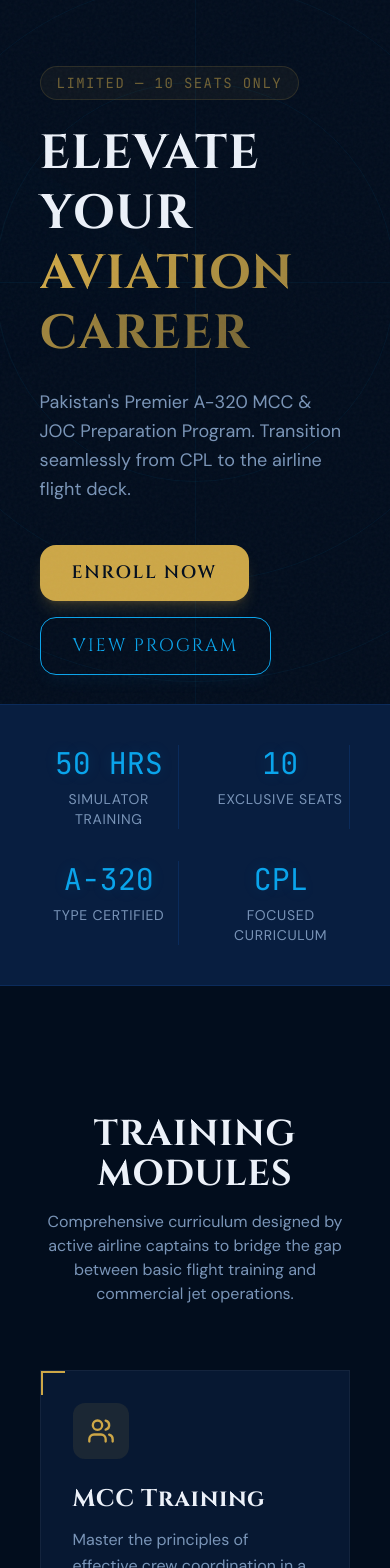
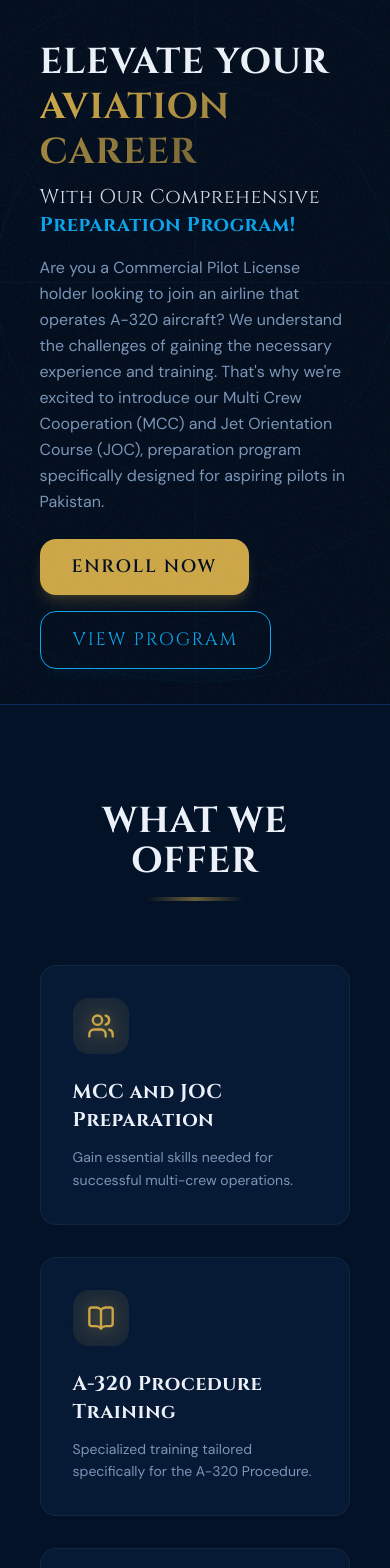
Before and after one commit to Captain-Saad/Zainco-Intl, a React (Vite) app in the folder frontend/artifacts/aerolearn/: page / in a window 390 px wide. Shown: the part 140-1708 px from the top of the page. Built offline with nearby package versions, Linux system fonts and the light colour scheme.

Commit message:
Refine frontend UI: updating UI copy, modal layouts, forms, and responsive components

```diff
--- a/frontend/artifacts/aerolearn/src/components/shared/CourseInfoModal.tsx
+++ b/frontend/artifacts/aerolearn/src/components/shared/CourseInfoModal.tsx
@@ -84,57 +84,21 @@ export default function CourseInfoModal({ course, onClose }: CourseInfoModalProp
                 backgroundImage: `linear-gradient(to bottom, rgba(7,20,40,0.3) 0%, rgba(7,20,40,0.95) 100%), ${
                   course.id === '1' ? `url(${import.meta.env.BASE_URL}images/mcc-pilots.jpg)` :
                   course.id === '2' ? `url(${import.meta.env.BASE_URL}images/joc-airplane.png)` :
+                  course.id === '3' ? `url(${import.meta.env.BASE_URL}images/cockpit-abstract.png)` :
                   course.id === '4' ? `url(${import.meta.env.BASE_URL}images/sim-cockpit.jpg)` :
                   'linear-gradient(135deg, #0A1F3D, #071428)'
                 }`
               }}
             >
               <div className="px-6 sm:px-8 pb-6">
-                <span className="text-[10px] tracking-[0.2em] uppercase font-mono px-2.5 py-1 rounded bg-[#C9A84C]/10 border-[0.5px] border-[#C9A84C]/30 text-[#C9A84C] mb-3 inline-block">
-                  {course.category} Certification
-                </span>
                 <h2 className="font-display font-medium text-2xl sm:text-3xl text-[#F0F4F8] leading-tight">
                   {course.title}
                 </h2>
-                <p className="text-[13px] text-[#8BA3C1] mt-1.5 flex items-center gap-1.5 font-sans">
-                  <span className="opacity-60">Instructor:</span>
-                  <span className="font-medium text-[#C8D8E8]">{course.instructor}</span>
-                </p>
-              </div>
-            </div>
-
-            {/* Stats Row */}
-            <div className="px-6 sm:px-8">
-              <div className="grid grid-cols-2 sm:flex sm:items-center sm:justify-between py-2 overflow-hidden">
-                <div className="flex flex-col items-center gap-0.5 px-4 py-4 sm:py-6 sm:flex-1 border-r sm:border-r border-white/5 last:border-0 max-sm:odd:border-b">
-                  <span className="font-mono text-[1.2rem] sm:text-[1.4rem] font-medium text-[#0EA5E9] leading-none">
-                    {course.lessons_list.length}
-                  </span>
-                  <span className="text-[10px] text-[#4A6380] uppercase tracking-[0.12em] text-center">Lessons</span>
-                </div>
-                <div className="flex flex-col items-center gap-0.5 px-4 py-4 sm:py-6 sm:flex-1 border-r sm:border-r border-white/5 last:border-0 max-sm:even:border-b">
-                  <span className="font-mono text-[1.2rem] sm:text-[1.4rem] font-medium text-[#0EA5E9] leading-none">
-                    {course.duration}
-                  </span>
-                  <span className="text-[10px] text-[#4A6380] uppercase tracking-[0.12em] text-center">Total Time</span>
-                </div>
-                <div className="flex flex-col items-center gap-0.5 px-4 py-4 sm:py-6 sm:flex-1 sm:border-r border-white/5 last:border-0 border-r max-sm:odd:border-none">
-                  <span className="font-mono text-[1.2rem] sm:text-[1.4rem] font-medium text-[#0EA5E9] leading-none">
-                    {course.students}
-                  </span>
-                  <span className="text-[10px] text-[#4A6380] uppercase tracking-[0.12em] text-center">Enrolled</span>
-                </div>
-                <div className="flex flex-col items-center gap-0.5 px-4 py-4 sm:py-6 sm:flex-1 last:border-0">
-                  <span className="font-mono text-[1.2rem] sm:text-[1.4rem] font-medium text-[#0EA5E9] leading-none">
-                    10 Seats
-                  </span>
-                  <span className="text-[10px] text-[#4A6380] uppercase tracking-[0.12em] text-center">Available</span>
-                </div>
               </div>
             </div>
 
             {/* Gold Divider */}
-            <div className="h-[0.5px] bg-[#C9A84C]/15 mx-6 sm:mx-8 mb-6" />
+            <div className="h-[0.5px] bg-[#C9A84C]/15 mx-6 sm:mx-8 mb-6 mt-4" />
 
             {/* Content Body */}
             <div className="px-6 sm:px-8 pb-10 space-y-8">
@@ -195,22 +159,6 @@ export default function CourseInfoModal({ course, onClose }: CourseInfoModalProp
                 </div>
               </section>
 
-              {/* Instructor Section */}
-              <section>
-                <div className="flex items-center gap-3 mb-4">
-                  <h3 className="text-[11px] tracking-[0.2em] uppercase text-[#C9A84C] whitespace-nowrap">Instructor</h3>
-                  <div className="flex-1 h-[0.5px] bg-[#C9A84C]/20" />
-                </div>
-                <div className="flex items-center gap-4 p-4 rounded-xl bg-white/[0.03] border-[0.5px] border-white/5">
-                  <div className="w-12 h-12 shrink-0 rounded-full bg-gradient-to-br from-[#0A1F3D] to-[#071428] border-[1.5px] border-[#C9A84C]/30 flex items-center justify-center shadow-lg">
-                    <span className="font-medium text-[#C9A84C] text-[15px]">{getInitials(course.instructor)}</span>
-                  </div>
-                  <div>
-                    <h4 className="text-[14px] font-medium text-[#F0F4F8]">{course.instructor}</h4>
-                    <p className="text-[12px] text-[#8BA3C1]">Lead Instructor · A-320 Type Rated</p>
-                  </div>
-                </div>
-              </section>
             </div>
           </div>
 
@@ -218,8 +166,7 @@ export default function CourseInfoModal({ course, onClose }: CourseInfoModalProp
           <div className="relative z-10 sticky bottom-0 bg-gradient-to-t from-[#071428] via-[#071428] to-transparent pt-8 px-6 sm:px-8 pb-6 sm:pb-8">
             <div className="flex flex-col sm:flex-row items-center justify-between gap-6">
               <div className="text-center sm:text-left">
-                <p className="text-[12px] text-[#4A6380] mb-0.5">Ready to begin your training?</p>
-                <p className="text-[11px] text-[#C9A84C] tracking-[0.1em] font-medium uppercase font-mono">Limited — 10 seats only</p>
+                <p className="text-[12px] text-[#4A6380]">Ready to begin your training?</p>
               </div>
               <div className="flex flex-col-reverse sm:flex-row items-center gap-3 w-full sm:w-auto">
                 <button
--- a/frontend/artifacts/aerolearn/src/data/mockData.ts
+++ b/frontend/artifacts/aerolearn/src/data/mockData.ts
@@ -89,7 +89,7 @@ export const courses: Course[] = [
   {
     id: '3',
     title: 'A-320 Procedures & Systems',
-    description: 'A comprehensive deep-dive into every Airbus A-320 aircraft system, limitation, and procedure. This module builds the technical knowledge base required to pass your type rating oral examination and operate confidently on line.',
+    description: 'A comprehensive deep-dive into every Airbus A-320 aircraft system, limitation, and procedure in videos. This module builds the technical knowledge base required to pass your type rating oral examination and operate confidently on line.',
     lessons: 15,
     duration: '45 hrs',
     progress: 0,
@@ -126,7 +126,7 @@ export const courses: Course[] = [
   {
     id: '4',
     title: 'Simulator Briefings & Debriefs',
-    description: '50 hours of structured simulator sessions in a full-motion Airbus A-320 FFS. Each session is preceded by a detailed briefing and followed by a structured debrief. Designed to build confidence, consistency, and airline-standard performance before your type rating.',
+    description: '50 hours of structured simulator sessions in FTD. Each session is preceded by a detailed briefing and followed by a structured debrief. Designed to build confidence, consistency, and airline-standard performance before your type rating.',
     lessons: 6,
     duration: '12 hrs',
     progress: 100,
@@ -147,8 +147,7 @@ export const courses: Course[] = [
       "Normal procedure flows — departure, cruise, approach, landing",
       "Instrument approaches — ILS, RNAV, and circling",
       "Engine failure and asymmetric handling at all flight phases",
-      "Post-session debrief with performance review and areas of focus",
-      "Full motion platform exposure — spatial awareness training"
+      "Post-session debrief with performance review and areas of focus"
     ]
   },
 ];
--- a/frontend/artifacts/aerolearn/src/pages/Enroll.tsx
+++ b/frontend/artifacts/aerolearn/src/pages/Enroll.tsx
@@ -77,7 +77,7 @@ const faqs = [
   },
   {
     q: "Is the training conducted online or in-person?",
-    a: "Zainco International is a blended learning platform. Theory, video lectures, and assessments are conducted online via this portal. Simulator sessions (where applicable) are conducted at Jinnah International Airport, Karachi.",
+    a: "Zainco International is a blended learning platform. Theory, video lectures, and assessments are conducted online via this portal. Simulator sessions (where applicable) are conducted at Allama Iqbal International Airport Lahore.",
   },
   {
     q: "How long does enrollment take?",
@@ -370,7 +370,7 @@ export default function Enroll() {
               <Mail size={16} className="text-primary" /> zainco747@gmail.com
             </a>
             <span className="flex items-center gap-2 text-muted-foreground">
-              <MapPin size={16} className="text-primary" /> Jinnah Intl Airport, KHI
+              <MapPin size={16} className="text-primary" /> Allama Iqbal International Airport Lahore
             </span>
           </div>
         </div>
@@ -379,7 +379,7 @@ export default function Enroll() {
       {/* Footer mini */}
       <div className="border-t border-border/30 py-6 text-center text-xs text-muted-foreground font-mono">
         © {new Date().getFullYear()} Zainco International Aviation Academy.
-        <Link href="/login" className="text-primary hover:underline ml-3">Student Login →</Link>
+        <Link href="/login" className="text-primary hover:underline ml-3">Login Zainco Intl →</Link>
       </div>
     </div>
   );
--- a/frontend/artifacts/aerolearn/src/pages/Landing.tsx
+++ b/frontend/artifacts/aerolearn/src/pages/Landing.tsx
@@ -1,6 +1,6 @@
 import { useEffect, useState } from "react";
 import { motion } from "framer-motion";
-import { Link } from "wouter";
+import { Link, useLocation } from "wouter";
 import { Users, Plane, BookOpen, ChevronRight, CheckCircle2 } from "lucide-react";
 import { Navbar } from "@/components/layout/Navbar";
 import { Button } from "@/components/shared/Button";
@@ -8,6 +8,7 @@ import { courses, Course } from "@/data/mockData";
 import CourseInfoModal from "@/components/shared/CourseInfoModal";
 
 export default function Landing() {
+  const [, setLocation] = useLocation();
   const [altitude, setAltitude] = useState(0);
   const [selectedCourse, setSelectedCourse] = useState<Course | null>(null);
 
@@ -64,23 +65,38 @@ export default function Landing() {
             initial={{ opacity: 0, x: -50 }}
             animate={{ opacity: 1, x: 0 }}
             transition={{ duration: 0.8 }}
-            className="mt-24 lg:mt-0"
+            className="mt-16 lg:mt-0"
           >
-            <div className="inline-block mb-6 px-4 py-1.5 rounded-full border border-primary/30 bg-primary/10 text-primary text-sm font-mono tracking-widest animate-pulse">
-              LIMITED — 10 SEATS ONLY
-            </div>
-            <h1 className="text-5xl md:text-7xl font-display font-bold leading-tight mb-6">
+
+            <h1 className="text-4xl md:text-5xl lg:text-6xl font-display font-bold leading-tight mb-4">
               ELEVATE YOUR <br />
               <span className="text-transparent bg-clip-text bg-gradient-to-r from-primary to-primary/60">AVIATION CAREER</span>
+              <span className="block text-xl md:text-2xl lg:text-3xl mt-2 font-medium tracking-wide text-foreground/90">
+                With Our Comprehensive <br className="md:hidden" />
+                <span className="text-accent text-glow-blue font-bold">Preparation Program!</span>
+              </span>
             </h1>
-            <p className="text-lg md:text-xl text-muted-foreground mb-10 max-w-xl leading-relaxed">
-              Pakistan's Premier A-320 MCC & JOC Preparation Program. Transition seamlessly from CPL to the airline flight deck.
+            <p className="text-base md:text-lg text-muted-foreground mb-6 max-w-xl leading-relaxed">
+              Are you a Commercial Pilot License holder looking to join an airline that operates A-320 aircraft? We understand the challenges of gaining the necessary experience and training. That's why we're excited to introduce our Multi Crew Cooperation (MCC) and Jet Orientation Course (JOC), preparation program specifically designed for aspiring pilots in Pakistan.
             </p>
             <div className="flex flex-wrap gap-4">
-              <Link href="/enroll">
-                <Button size="lg" className="font-display tracking-widest">ENROLL NOW</Button>
-              </Link>
-              <Button variant="secondary" size="lg" className="font-display tracking-widest">VIEW PROGRAM</Button>
+              <Button
+                size="lg"
+                className="font-display tracking-widest"
+                onClick={() => setLocation("/enroll")}
+              >
+                ENROLL NOW
+              </Button>
+              <Button
+                variant="secondary"
+                size="lg"
+                className="font-display tracking-widest"
+                onClick={() => {
+                  document.getElementById("program")?.scrollIntoView({ behavior: "smooth" });
+                }}
+              >
+                VIEW PROGRAM
+              </Button>
             </div>
           </motion.div>
 
@@ -113,36 +129,58 @@ export default function Landing() {
         </div>
       </section>
 
-      {/* Stats Strip */}
-      <div className="w-full bg-secondary border-y border-border-gold relative z-20">
-        <div className="w-[92%] max-w-[1800px] mx-auto px-6 py-10 grid grid-cols-2 md:grid-cols-4 gap-8">
+      {/* What We Offer Section */}
+      <section className="bg-secondary/30 border-y border-border-gold/50 relative z-20 py-24 overflow-hidden">
+        <div className="absolute inset-0 bg-[radial-gradient(ellipse_at_center,_var(--tw-gradient-stops))] from-primary/5 via-transparent to-transparent pointer-events-none" />
+        <div className="w-[92%] max-w-[1800px] mx-auto px-6">
+          <div className="text-center mb-16 relative z-10">
+            <h2 className="text-4xl font-display font-bold mb-4 tracking-wide uppercase">What We Offer</h2>
+            <div className="w-24 h-1 bg-gradient-to-r from-transparent via-primary to-transparent mx-auto opacity-50" />
+          </div>
+
+          <div className="grid md:grid-cols-3 gap-8 relative z-10">
             {[
-            { value: "50 HRS", label: "Simulator Training" },
-            { value: "10", label: "Exclusive Seats" },
-            { value: "A-320", label: "Type Certified" },
-            { value: "CPL", label: "Focused Curriculum" }
-          ].map((stat, i) => (
+              {
+                title: "MCC and JOC Preparation",
+                desc: "Gain essential skills needed for successful multi-crew operations.",
+                icon: Users
+              },
+              {
+                title: "A-320 Procedure Training",
+                desc: "Specialized training tailored specifically for the A-320 Procedure.",
+                icon: BookOpen
+              },
+              {
+                title: "Multi-Crew Simulator Training",
+                desc: "50 hours of Simulator Practice Sessions: Get hands-on experience in a controlled environment, enhancing your confidence and competence.",
+                icon: Plane
+              }
+            ].map((offer, i) => (
               <motion.div
                 key={i}
                 initial={{ opacity: 0, y: 20 }}
                 whileInView={{ opacity: 1, y: 0 }}
                 viewport={{ once: true }}
                 transition={{ delay: i * 0.1 }}
-              className="text-center border-r border-border last:border-0"
+                className="glass-card p-8 rounded-2xl border border-primary/20 hover:border-primary/50 transition-all hover:-translate-y-1 group"
               >
-              <div className="text-3xl md:text-4xl font-mono text-accent text-glow-blue mb-2">{stat.value}</div>
-              <div className="text-sm text-muted-foreground uppercase tracking-wider">{stat.label}</div>
+                <div className="w-14 h-14 rounded-xl bg-primary/10 flex items-center justify-center mb-6 group-hover:scale-110 transition-transform">
+                  <offer.icon size={28} className="text-primary drop-shadow-[0_0_8px_rgba(201,168,76,0.6)]" />
+                </div>
+                <h3 className="text-xl font-display font-bold mb-3 text-glow-gold">{offer.title}</h3>
+                <p className="text-muted-foreground leading-relaxed text-sm">{offer.desc}</p>
               </motion.div>
             ))}
           </div>
         </div>
+      </section>
 
       {/* Programs Section */}
       <section id="program" className="py-32 relative">
         <div className="w-[92%] max-w-[1800px] mx-auto px-6">
           <div className="text-center mb-16">
             <h2 className="text-4xl font-display font-bold mb-4">TRAINING MODULES</h2>
-            <p className="text-muted-foreground max-w-2xl mx-auto">Comprehensive curriculum designed by active airline captains to bridge the gap between basic flight training and commercial jet operations.</p>
+            <p className="text-muted-foreground max-w-2xl mx-auto">Comprehensive curriculum designed by airline captains to bridge the gap between basic flight training and commercial jet operations.</p>
           </div>
 
           <div className="grid md:grid-cols-3 gap-8">
--- a/frontend/artifacts/aerolearn/src/pages/Login.tsx
+++ b/frontend/artifacts/aerolearn/src/pages/Login.tsx
@@ -1,14 +1,15 @@
 import { useState } from "react";
 import { motion } from "framer-motion";
-import { Plane, AlertCircle } from "lucide-react";
+import { Plane, AlertCircle, Eye, EyeOff } from "lucide-react";
 import { Input } from "@/components/shared/Input";
 import { Button } from "@/components/shared/Button";
 import { useAuth } from "@/hooks/useAuth";
 import { Link } from "wouter";
 
 export default function Login() {
-  const [email, setEmail] = useState("student@zainco.pk");
-  const [password, setPassword] = useState("pilot123");
+  const [email, setEmail] = useState("");
+  const [password, setPassword] = useState("");
+  const [showPassword, setShowPassword] = useState(false);
   const [error, setError] = useState(false);
   const [isLoading, setIsLoading] = useState(false);
   const { login } = useAuth();
@@ -57,15 +58,24 @@ export default function Login() {
             required
             className={error ? "border-destructive" : ""}
           />
+          <div className="relative">
             <Input
               id="password"
               label="Password"
-            type="password"
+              type={showPassword ? "text" : "password"}
               value={password}
               onChange={(e) => setPassword(e.target.value)}
               required
-            className={error ? "border-destructive" : ""}
+              className={error ? "border-destructive pr-10" : "pr-10"}
             />
+            <button
+              type="button"
+              onClick={() => setShowPassword(!showPassword)}
+              className="absolute right-3 top-3.5 text-muted-foreground hover:text-foreground transition-colors z-10 focus:outline-none"
+            >
+              {showPassword ? <EyeOff size={18} /> : <Eye size={18} />}
+            </button>
+          </div>
 
           {error && (
             <div className="flex items-center gap-2 text-destructive text-sm font-mono bg-destructive/10 p-3 rounded">
@@ -87,10 +97,6 @@ export default function Login() {
           </Button>
         </form>
 
-        <div className="mt-8 pt-6 border-t border-border/50 text-center font-mono text-xs text-muted-foreground space-y-2">
-          <p>Demo Student: student@zainco.pk / pilot123</p>
-          <p>Demo Admin: admin@zainco.pk / admin123</p>
-        </div>
       </motion.div>
 
       <Link href="/">
```
Lines whose indentation alone changed are shown as unchanged.
